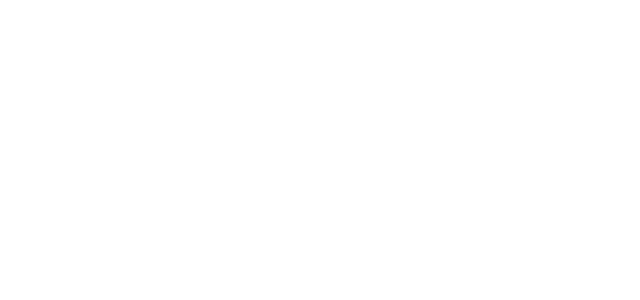
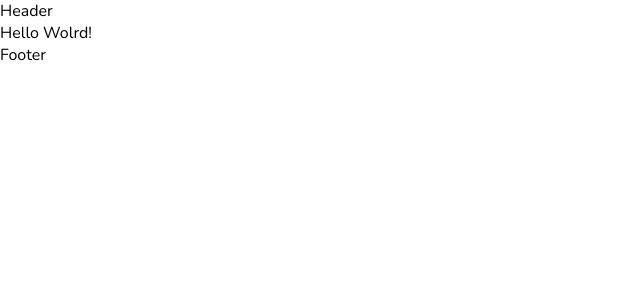
Before and after one commit to rafaelmartins92/corebiz, a React (Create React App) app: page / in a window 1280 px wide. Shown: the top 300 px of the page, without its empty margins (0-640 px from the left). Built offline with nearby package versions, Linux system fonts and the light colour scheme.

Commit message:
chore: create initial structure

```diff
--- a/src/App.js
+++ b/src/App.js
@@ -1,9 +1,16 @@
 import GlobalStyle from "./styles/global";
+
+import Home from "./pages/Home";
+import Header from "./components/Header";
+import Footer from "./components/Footer";
 
 function App() {
   return (
     <>
       <GlobalStyle />
+      <Header />
+      <Home />
+      <Footer />
     </>
   );
 }
--- /dev/null
+++ b/src/components/Footer/index.js
@@ -0,0 +1,9 @@
+import React from "react";
+
+import { Container } from "./styles";
+
+function Footer() {
+  return <Container>Footer</Container>;
+}
+
+export default Footer;
--- /dev/null
+++ b/src/components/Footer/styles.js
@@ -0,0 +1,3 @@
+import styled from "styled-components";
+
+export const Container = styled.div``;
--- /dev/null
+++ b/src/components/Header/index.js
@@ -0,0 +1,9 @@
+import React from "react";
+
+import { Container } from "./styles";
+
+function Header() {
+  return <Container>Header</Container>;
+}
+
+export default Header;
--- /dev/null
+++ b/src/components/Header/styles.js
@@ -0,0 +1,3 @@
+import styled from "styled-components";
+
+export const Container = styled.div``;
--- /dev/null
+++ b/src/pages/Home/index.js
@@ -0,0 +1,9 @@
+import React from "react";
+
+import { Container } from "./styles";
+
+function Home() {
+  return <Container>Hello Wolrd!</Container>;
+}
+
+export default Home;
--- /dev/null
+++ b/src/pages/Home/styles.js
@@ -0,0 +1,3 @@
+import styled from "styled-components";
+
+export const Container = styled.div``;
```
